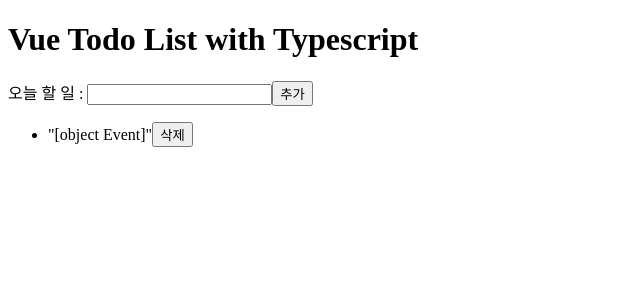
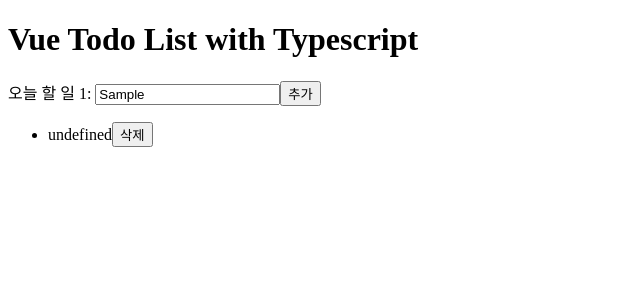
Before and after one commit to pyyyyye/my-vue, a Vue app: page / in a window 1280 px wide. Both pictures are taken after typing "Sample" into the empty fields and a click on the button "추가". Shown: the top 300 px of the page, without its empty margins (0-640 px from the left). Built offline with nearby package versions, Linux system fonts and the light colour scheme.

Commit message:
220126-3

```diff
--- a/src/App.vue
+++ b/src/App.vue
@@ -7,9 +7,10 @@
     <!-- v-model로 todoText를 묶어도 됨. -->
       <TodoInput
         :item="todoText"
-        @input="updateTodoText"
+        @input="updateTodoText($event.data)"
         @add="addTodoItem"
       />
+    <!-- updateTodoText($event)(vue3) = updateTodoText (vue2) -->
     </main>
     <div>
       <ul>
@@ -43,7 +44,7 @@
 
 export interface Todo { // 객체를 위한 타입을 지정하는 영역
   title: string;
-  done: boolean;
+  done: any;
 }
 
 export default defineComponent({
@@ -56,13 +57,14 @@
   },
   methods:{
     updateTodoText(value:string){
+      console.log('여기1',value)
       // 하위에서 emit받을 때 value의 타입이 htmlInputElement로 정해놨기 때문에 string으로 받음
-      this.todoText = value;
+      this.todoText+=value;
       //input에서 emit받은 값을 todoText로 들어감
     },
     addTodoItem(){
       const value = this.todoText;
-      const todo : Todo ={
+      const todo : Todo = {
         title:value,
         done: false
       }
--- a/src/components/TodoInput.vue
+++ b/src/components/TodoInput.vue
@@ -1,12 +1,13 @@
 <template>
   <div>
-    <label for="todo-input">오늘 할 일 : </label>
+    <label for="todo-input">오늘 할 일 1: </label>
     <input
       id="todo-input"
       type="text"
-      :value="item"
-      @input="handleInput"
-    >
+      @keydown="handleInput($event)"
+    />
+    <!-- @keydown(vue3) = @input(vue2) -->
+    <!-- handleInput($event)(vue3) = handleInput (vue2) -->
     <button @click="addTodo" type="button">추가</button>
   </div>
 </template>
@@ -20,9 +21,14 @@
       required:true // 필수로 내려준다.
     }
   },
+  computed:{
+    inputData(){
+      return this.item
+    }
+  },
   methods: {
     handleInput(event:InputEvent){
-      console.log(event);
+      // console.log('여기',data);
       // this.$emit("input", event.target.value);
       // 위 방법처럼 하면 target이 null일 때 error!
       // this.$emit("input", event.target!.value);  = target이 항상 있다고 정리해줌.
@@ -30,7 +36,8 @@
       //   return; // event.target이 없으면 return 하도록.
       // }
       const eventTarget = event.target as HTMLInputElement;
-      this.$emit("input", eventTarget.value);
+      console.log('이벤트',eventTarget)
+      this.$emit("input", {data:eventTarget});
       // 위에 event.target에 대해 정의해준 구문들과 같은 내용임.
     },
     addTodo(){
--- a/src/components/TodoListItem.vue
+++ b/src/components/TodoListItem.vue
@@ -10,11 +10,11 @@
 <script lang="ts">
 import { defineComponent, PropType } from 'vue'
 import {Todo} from '@/App.vue'
+
 export default defineComponent({
    props:{
-       todoItem : Object as PropType<Todo> || undefined,
+       todoItem : {type:Object as PropType<Todo>,default:{} as PropType<Todo>},
        index : Number
-       //!app.vue에서 만든 interface Todo를 불러올 떄 ctrl + space하면 된다는데 안됨.
    },
    computed:{
        todoItemClass() : string | null{ // computed를 쓸 땐 속성에 대한 타입과 반환타입을 꼭 적어줘야 함.
```
